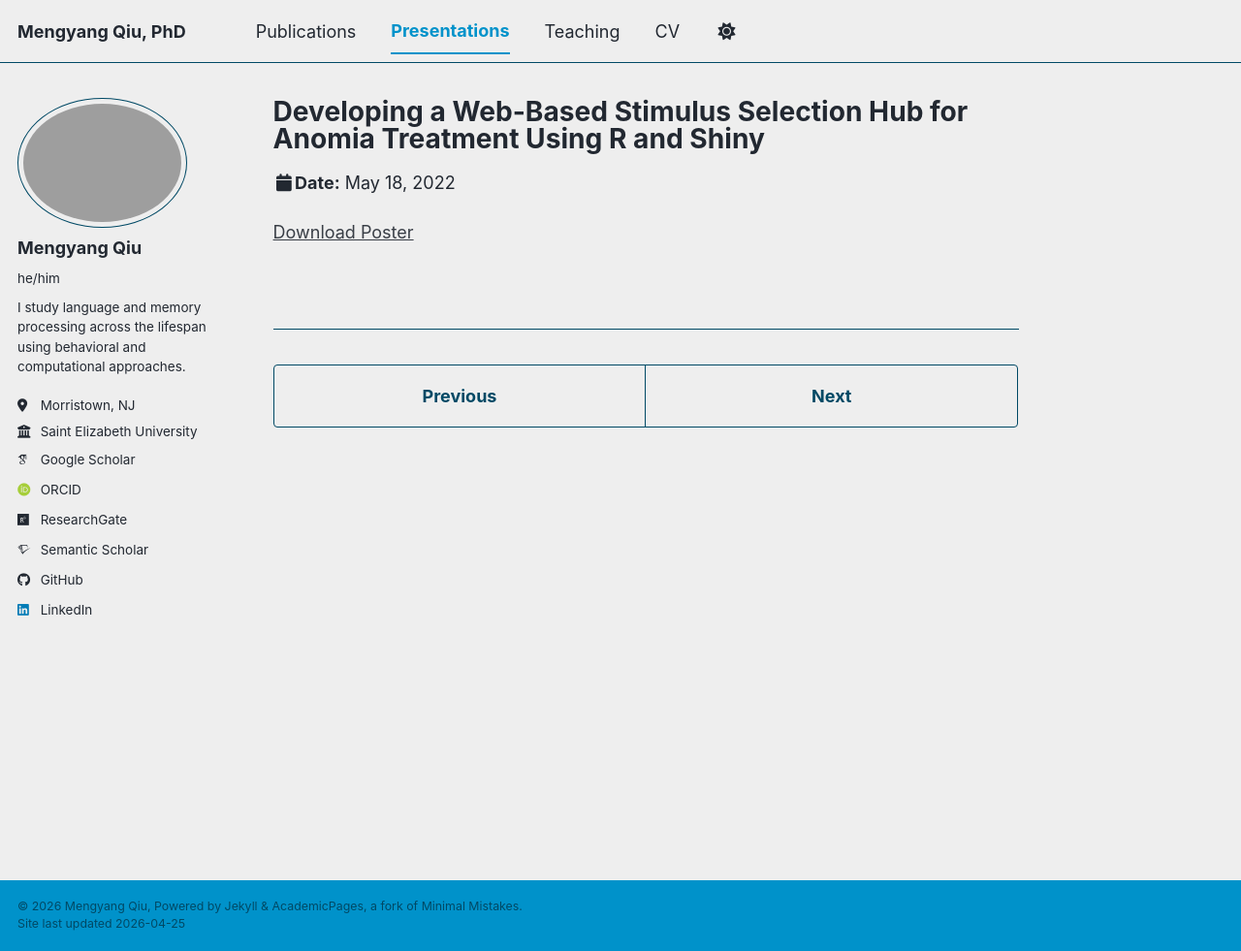
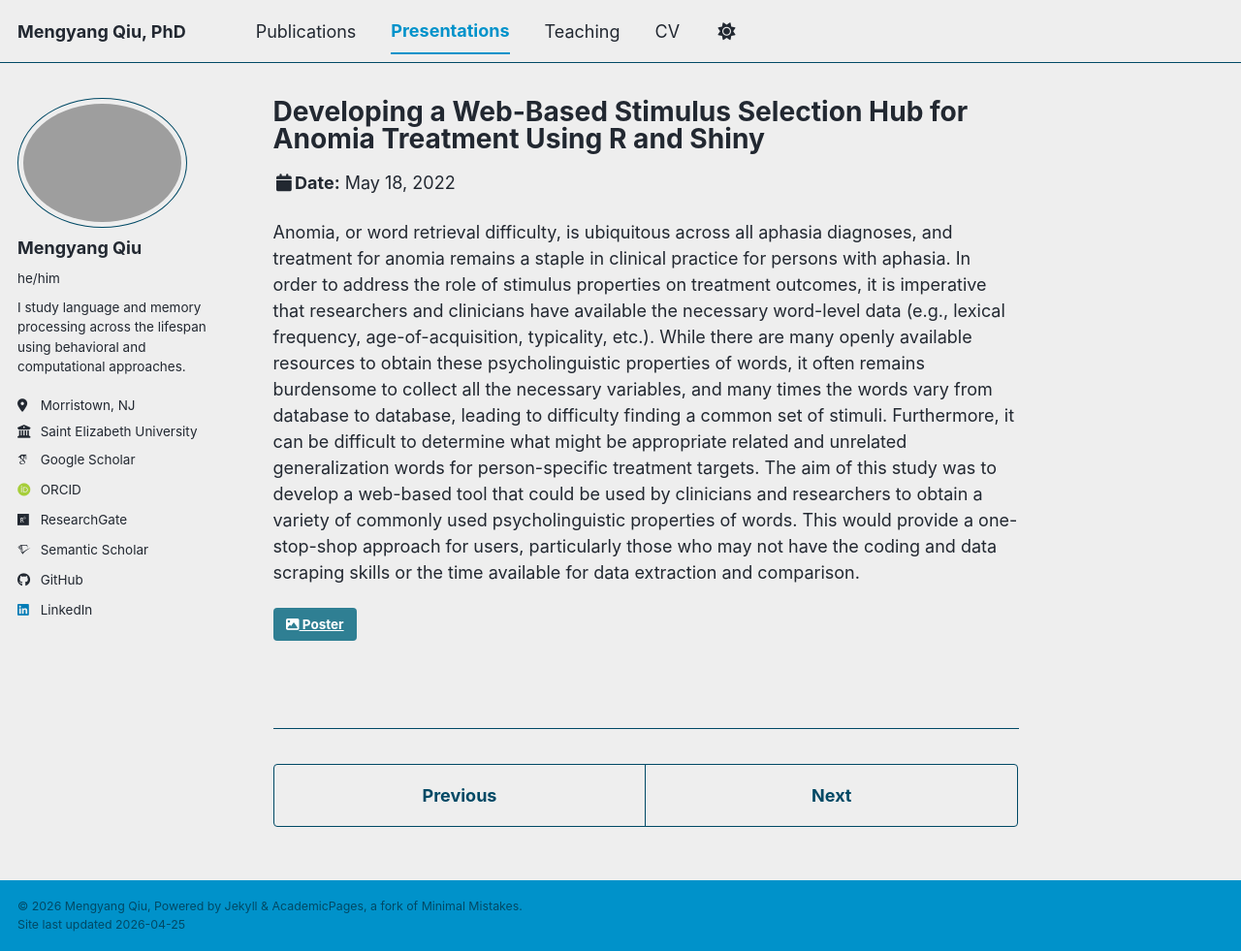
Before and after one commit to mengyangq/mengyangq.github.io, a Jekyll site: the page built from _presentations/qiu_castro_2022_developing_poster.md, in a window 1280 px wide and 981 px high. Shown: the whole window at 97% size. Built offline with Jekyll 4.4.1, drawn with Linux system fonts in a browser that asks for light colours; some web fonts are replaced; a script bundle is joined from its source files by our own code; library files that are not in the unit come from our copies.

Commit message:
Update qiu_castro_2022_developing_poster.md

```diff
--- a/_presentations/qiu_castro_2022_developing_poster.md
+++ b/_presentations/qiu_castro_2022_developing_poster.md
@@ -6,6 +6,8 @@ permalink: /presentations/qiu_castro_2022_developing_poster
 venue: "51st Clinical Aphasiology Conference"
 date: 2022-05-18
 location: "Wrightsville Beach, NC, United States"
+posterurl: 'https://mengyang.dev/files/qiu_castro_2022_developing_poster.pdf'
+excerpt: 'The aim of this study was to develop a web-based tool that could be used by clinicians and researchers to obtain a variety of commonly used psycholinguistic properties of words. This would provide a one-stop-shop approach for users, particularly those who may not have the coding and data scraping skills or the time available for data extraction and comparison.'
 ---
 
-[Download Poster](https://mengyang.dev/files/qiu_castro_2022_developing_poster.pdf)
+Anomia, or word retrieval difficulty, is ubiquitous across all aphasia diagnoses, and treatment for anomia remains a staple in clinical practice for persons with aphasia. In order to address the role of stimulus properties on treatment outcomes, it is imperative that researchers and clinicians have available the necessary word-level data (e.g., lexical frequency, age-of-acquisition, typicality, etc.). While there are many openly available resources to obtain these psycholinguistic properties of words, it often remains burdensome to collect all the necessary variables, and many times the words vary from database to database, leading to difficulty finding a common set of stimuli. Furthermore, it can be difficult to determine what might be appropriate related and unrelated generalization words for person-specific treatment targets. The aim of this study was to develop a web-based tool that could be used by clinicians and researchers to obtain a variety of commonly used psycholinguistic properties of words. This would provide a one-stop-shop approach for users, particularly those who may not have the coding and data scraping skills or the time available for data extraction and comparison.
```
